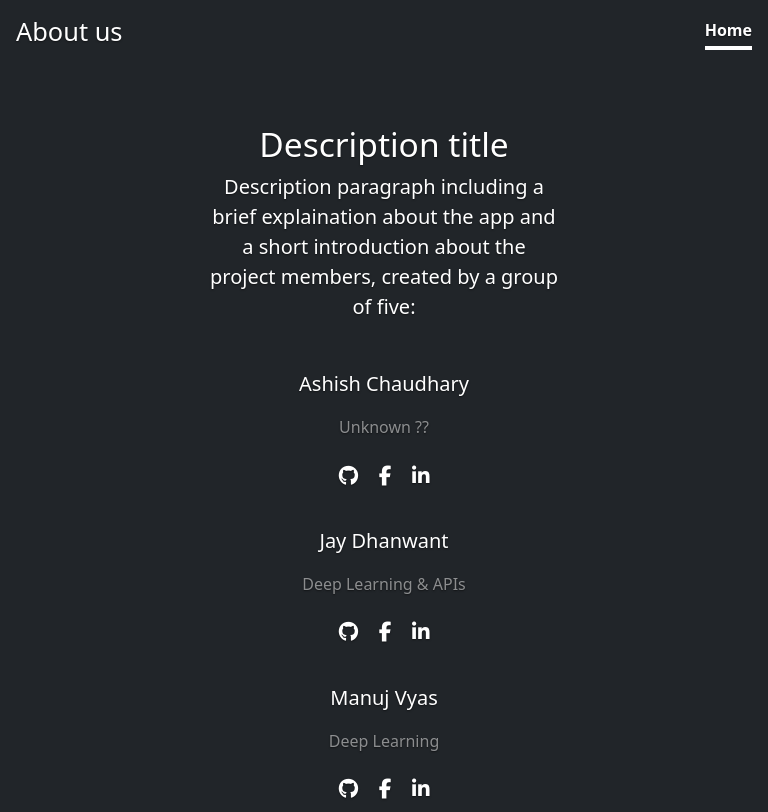
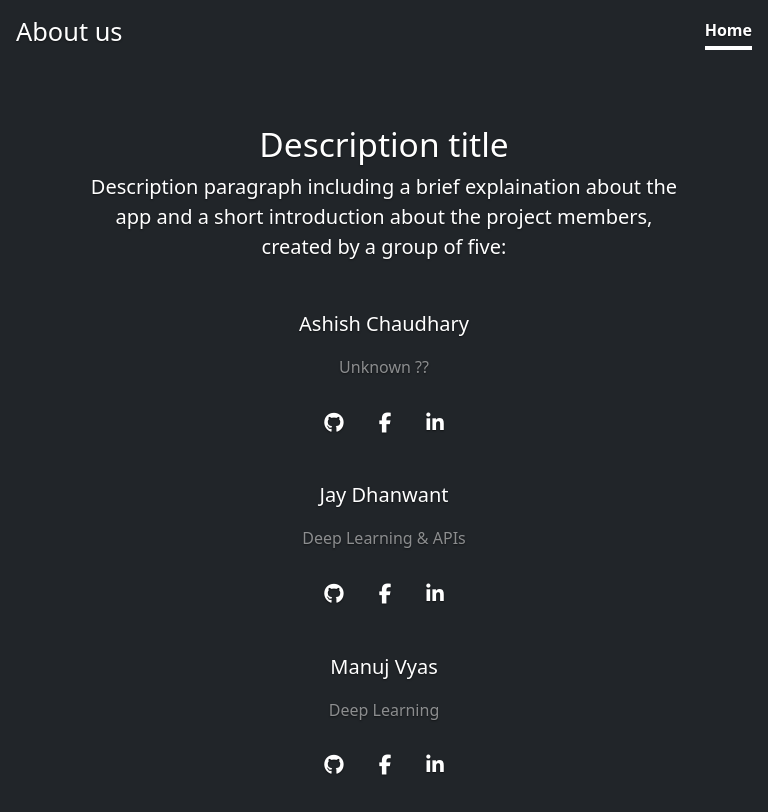
Before and after one commit to speeeedy-899/OCR_App, a website: page about.html in a window 768 px wide. Shown: the top 812 px of the page. Drawn offline with nearby package versions, Linux system fonts and the light colour scheme; files that its build step writes are made by us from their sources.

Commit message:
Update about.css for better mobile viewing

```diff
--- a/about.css
+++ b/about.css
@@ -17,6 +17,12 @@
   .nav-link{
     padding: .25rem 0;
   }
+  .lead{
+  max-width: 50%;
+  margin-left: auto;
+  margin-right: auto;
+}
+
 }
 
 @media screen and (max-width: 768px) {
@@ -32,6 +38,12 @@
   .column{
     padding: 1%;
   }
+  .lead{
+  max-width: 85%;
+  margin-left: auto;
+  margin-right: auto;
+}
+
 }
 
 .btn-secondary,
@@ -79,11 +91,6 @@
   max-width: 68em;
 }
 
-.lead{
-  max-width: 50%;
-  margin-left: auto;
-  margin-right: auto;
-}
 
 
 
```
